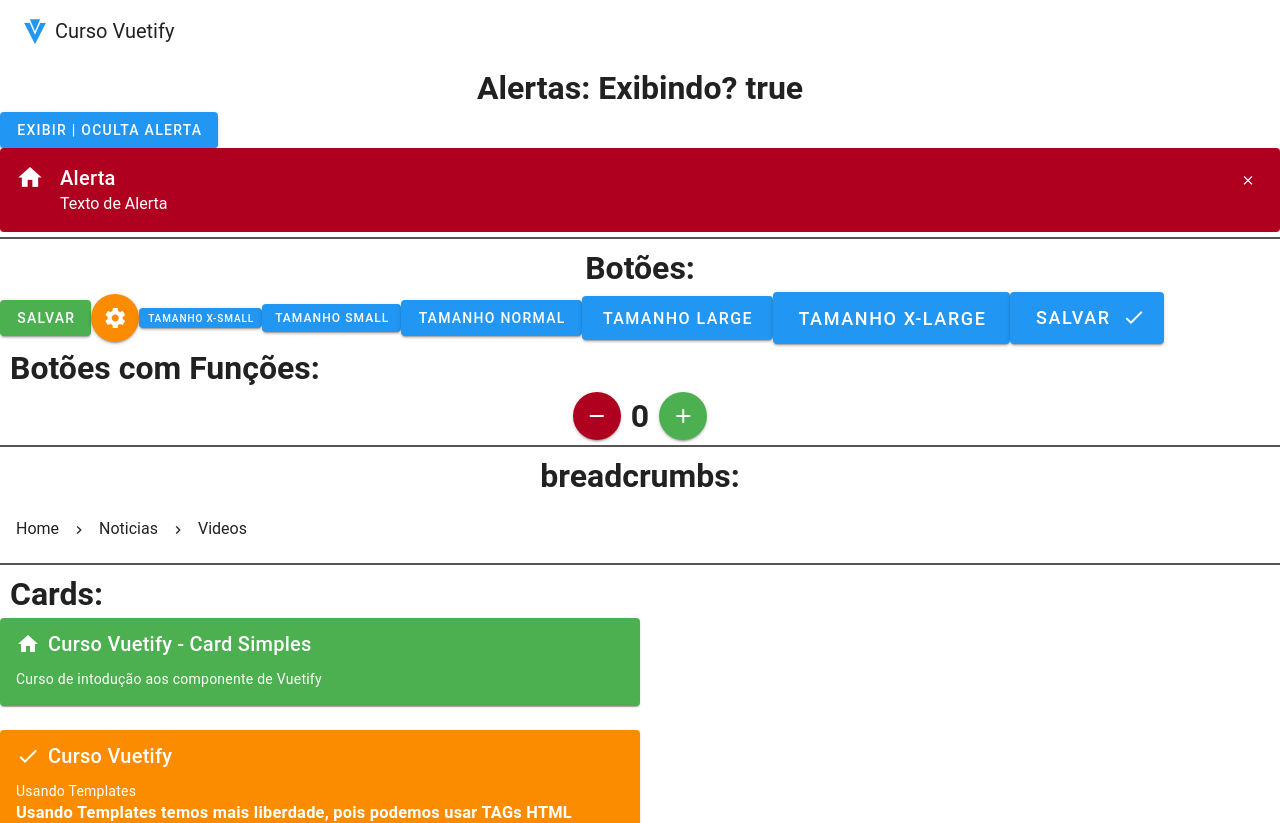
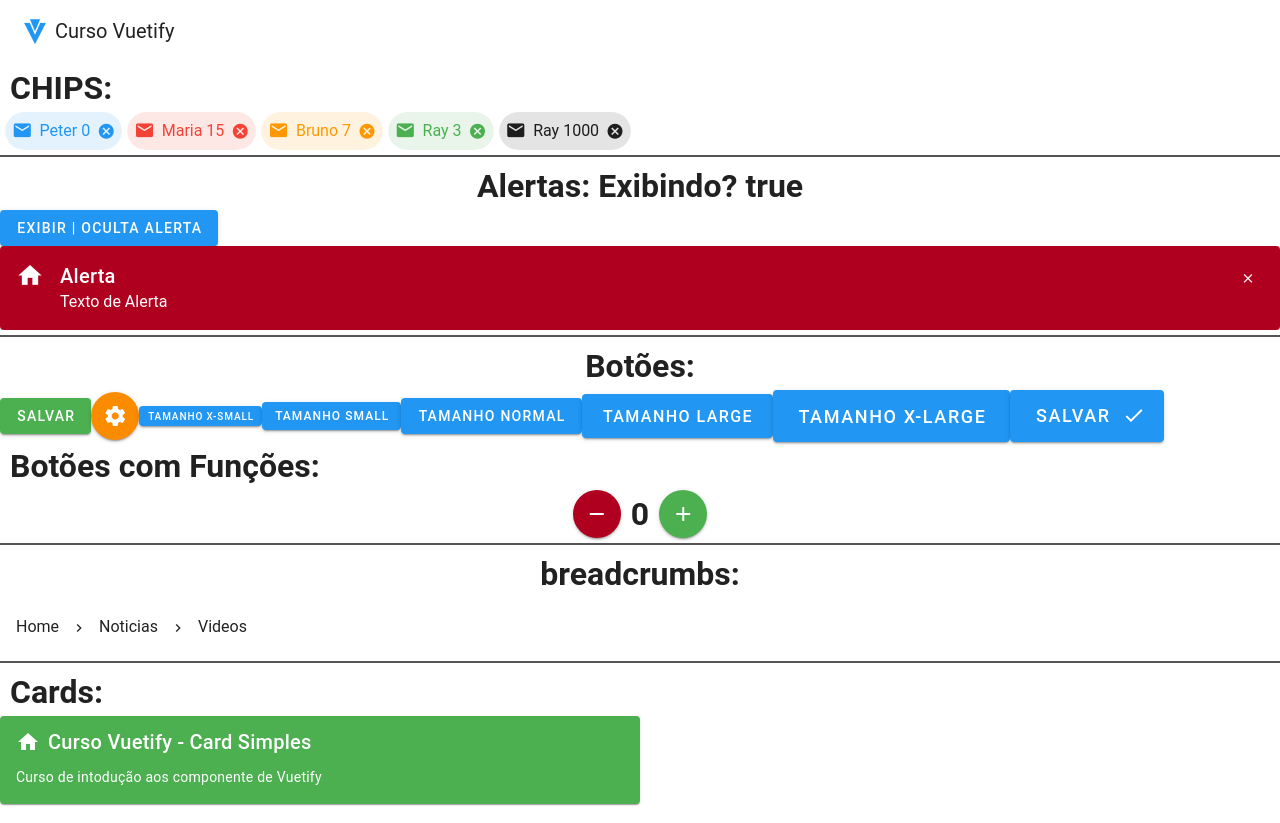
Before and after one commit to Peter-loliveira/CursoVuetify, a Vue app: page / in a window 1280 px wide. Shown: the top 823 px of the page. Built offline with nearby package versions, Linux system fonts and the light colour scheme.

Commit message:
Component: CHIP

```diff
--- a/index.html
+++ b/index.html
@@ -1,11 +1,11 @@
 <!DOCTYPE html>
-<html lang="en">
+<html lang="pt-br">
 
 <head>
   <meta charset="UTF-8" />
   <link rel="icon" href="/favicon.ico" />
   <meta name="viewport" content="width=device-width, initial-scale=1.0" />
-  <title>Welcome to Vuetify 3</title>
+  <title>Curso Vuetify 3 - Udemy</title>
 </head>
 
 <body>
--- /dev/null
+++ b/src/components/Chips.vue
@@ -0,0 +1,28 @@
+<template>
+  <h1>CHIPS:</h1>
+  <v-chip
+    v-for="item in lista"
+    :color= 'item.cor'
+    class="espacamentoChips"
+    size="large"
+    closable>
+    <v-icon start icon="mdi-email"></v-icon>
+    {{ item.nome }} {{ item.indexof }} {{ item.valor }}
+  </v-chip>
+</template>
+<script setup>
+import { ref } from 'vue';
+
+    const lista = ref([
+        {nome:'Peter', cor:'blue', valor:0},
+        {nome:'Maria', cor:'red', valor:15},
+        {nome:'Bruno', cor:'orange', valor:7},
+        {nome:'Ray', cor:'green', valor:3},
+        {nome:'Ray', cor:'gray', valor:1000},
+    ])
+</script>
+<style>
+.espacamentoChips{
+    margin-left: 5px;
+}
+</style>
--- a/src/views/Home.vue
+++ b/src/views/Home.vue
@@ -1,4 +1,6 @@
 <template>
+  <Chips />
+  <div class="separador"></div>
   <AlertasView />
   <div class="separador"></div>
   <Botoes />
@@ -17,6 +19,7 @@ import Botoes from '@/components/Botoes.vue';
 import Breadcrumbs from '@/components/Breadcrumbs.vue';
 import Cardes from '@/components/Cardes.vue';
 import Icones from '@/components/Icones.vue';
+import Chips from '@/components/Chips.vue';
 
 </script>
 <style>
```
